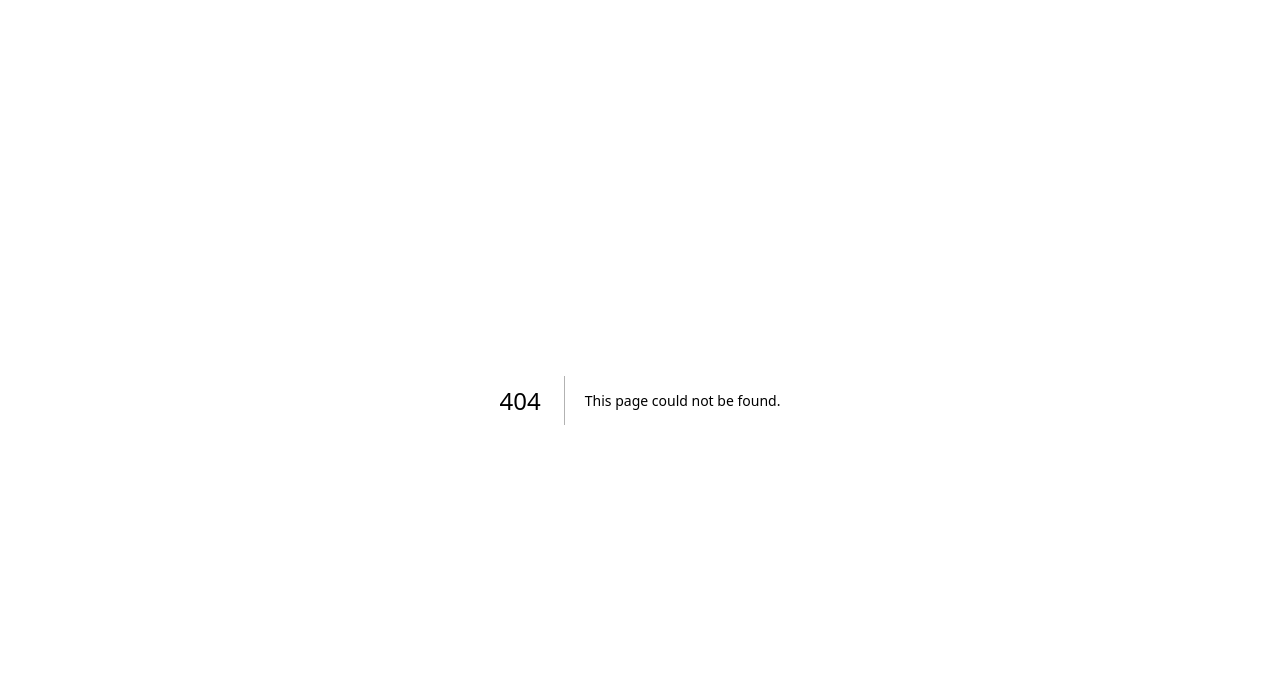
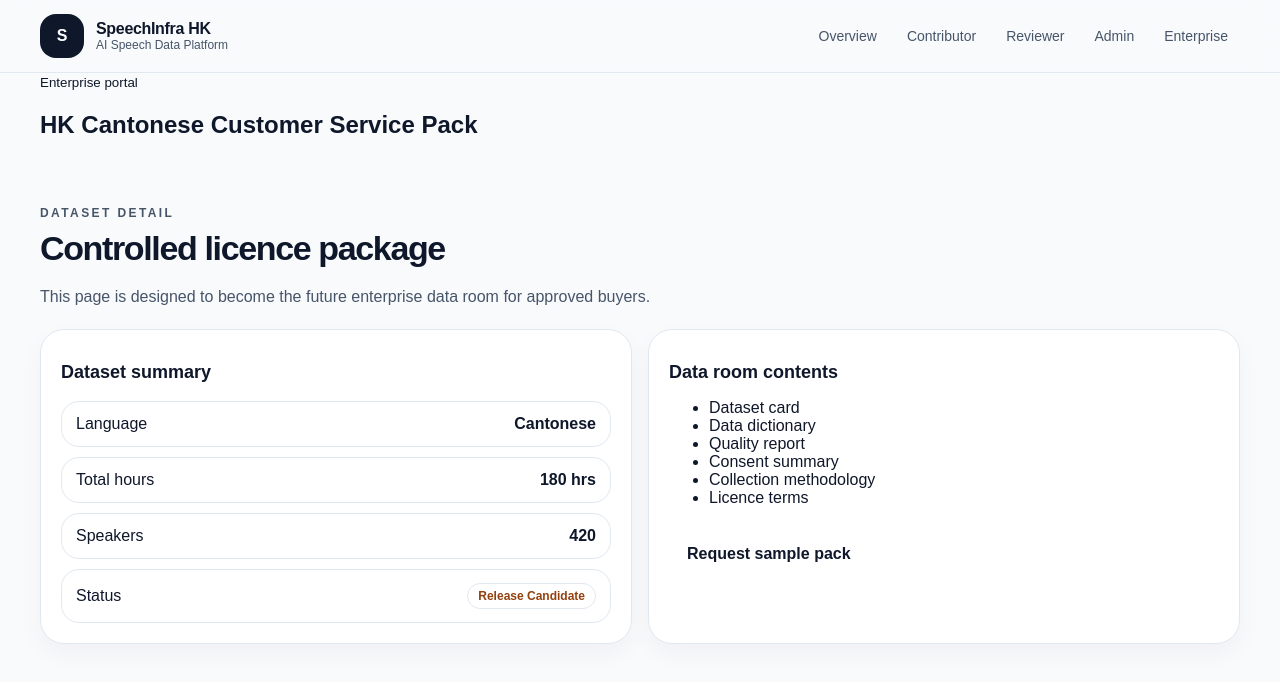
Before and after one commit to Zvezdaivan/alphaUAT, a Next.js app: page /enterprise/datasets/ds_hk_canto_001 in a window 1280 px wide. Before the commit this address had no page. Shown: the top 682 px of the page. Built offline with nearby package versions, Linux system fonts and the light colour scheme.

Commit message:
Add enterprise dataset detail route

```diff
--- /dev/null
+++ b/app/enterprise/datasets/[datasetId]/page.tsx
@@ -0,0 +1,45 @@
+import { notFound } from "next/navigation";
+import { AppShell, Section, StatusBadge } from "@/components/shell";
+import { enterpriseDatasets } from "@/lib/mock-data";
+
+export default async function EnterpriseDatasetDetailPage({ params }: { params: Promise<{ datasetId: string }> }) {
+  const { datasetId } = await params;
+  const dataset = enterpriseDatasets.find((item) => item.id === datasetId);
+
+  if (!dataset) {
+    notFound();
+  }
+
+  return (
+    <AppShell title={dataset.name} subtitle="Enterprise portal">
+      <Section eyebrow="Dataset detail" title="Controlled licence package" description="This page is designed to become the future enterprise data room for approved buyers.">
+        <div className="twoColumn">
+          <div className="card">
+            <h3>Dataset summary</h3>
+            <div className="taskDetails">
+              <div className="detailRow"><span>Language</span><strong>{dataset.language}</strong></div>
+              <div className="detailRow"><span>Total hours</span><strong>{dataset.hours}</strong></div>
+              <div className="detailRow"><span>Speakers</span><strong>{dataset.speakers}</strong></div>
+              <div className="detailRow"><span>Status</span><StatusBadge status={dataset.status} /></div>
+            </div>
+          </div>
+          <div className="card">
+            <h3>Data room contents</h3>
+            <ul className="documentList">
+              <li>Dataset card</li>
+              <li>Data dictionary</li>
+              <li>Quality report</li>
+              <li>Consent summary</li>
+              <li>Collection methodology</li>
+              <li>Licence terms</li>
+            </ul>
+            <div className="buttonRow">
+              <button className="primaryButton darkButton">Request sample pack</button>
+              <button className="secondaryButton lightButton">Request licence review</button>
+            </div>
+          </div>
+        </div>
+      </Section>
+    </AppShell>
+  );
+}
```
